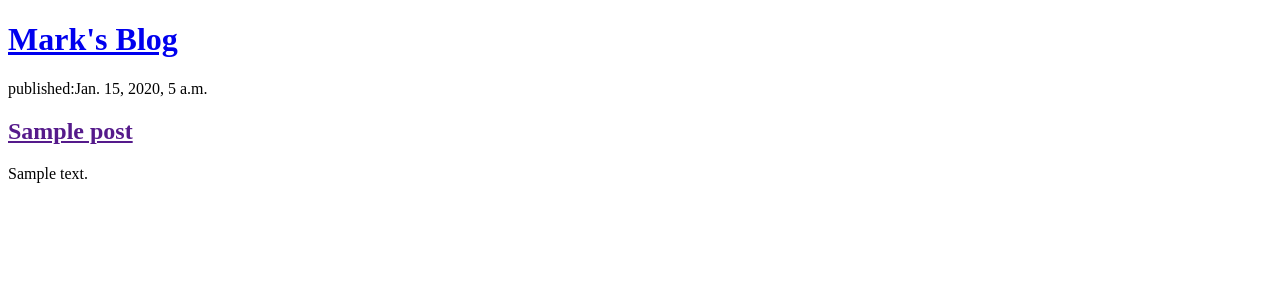
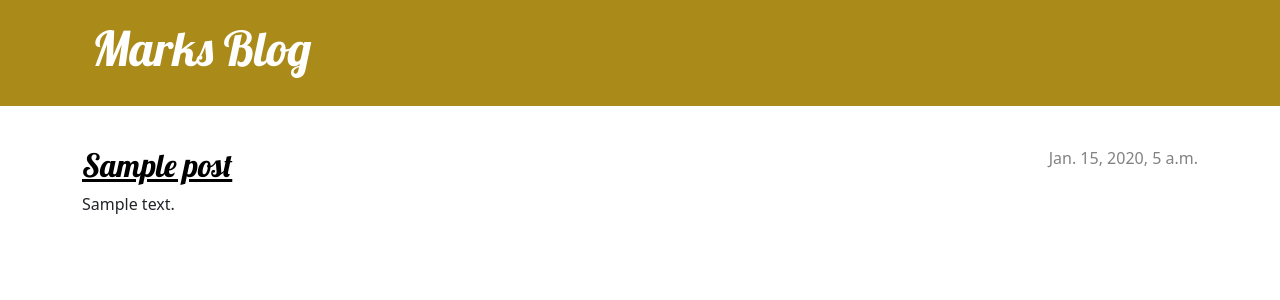
Before and after one commit to Markkoby3/Djangoit, a Django app: page / in a window 1280 px wide. Shown: the top 300 px of the page. Run offline with Django 5.2, Linux system fonts and the light colour scheme; tables that the repository leaves empty hold one stand-in row (values such as "Sample post").

Commit message:
Added view and template for detailed blog post as well as CSS for this site

```diff
--- /dev/null
+++ b/blog/static/css/blog.css
@@ -0,0 +1,77 @@
+h1 a, h2 a {
+    color :#00c295 ;
+    font-family : 'Lobster' , cursive ;
+
+
+}
+.page-header {
+    background-color: #aa8b1a;
+    margin-top: 0;
+    margin-bottom: 40px;
+    padding: 20px 20px 20px 40px;
+}
+
+.page-header h1,
+.page-header h1 a,
+.page-header h1 a:visited,
+.page-header h1 a:active {
+    color: #ffffff;
+    font-size: 36pt;
+    text-decoration: none;
+}
+
+h1,
+h2,
+h3,
+h4 {
+    font-family: 'Lobster', cursive;
+}
+
+.date {
+    color: #828282;
+}
+
+.save {
+    float: right;
+}
+
+.post-form textarea,
+.post-form input {
+    width: 100%;
+}
+
+.top-menu,
+.top-menu:hover,
+.top-menu:visited {
+    color: #ffffff;
+    float: right;
+    font-size: 26pt;
+    margin-right: 20px;
+}
+
+.post {
+    margin-bottom: 70px;
+}
+
+.post h2 a,
+.post h2 a:visited {
+    color: #000000;
+}
+
+.post > .date,
+.post > .actions {
+    float: right;
+}
+
+.btn-secondary,
+.btn-secondary:visited {
+    color: #C25100;
+    background: none;
+    border-color: #C25100;
+    margin-left: 15px;
+}
+
+.btn-secondary:hover {
+    color: #FFFFFF;
+    background-color: #C25100;
+}
--- /dev/null
+++ b/blog/templates/base.html
@@ -0,0 +1,25 @@
+{% load static %}
+<!DOCTYPE html>
+<html>
+    <head>
+        <title>Mark's Personal blog</title>
+        <link rel="stylesheet" href="https://cdn.jsdelivr.net/npm/bootstrap@5.3.3/dist/css/bootstrap.min.css" integrity="sha384-QWTKZyjpPEjISv5WaRU9OFeRpok6YctnYmDr5pNlyT2bRjXh0JMhjY6hW+ALEwIH" crossorigin="anonymous">
+        <link rel="stylesheet" href="https://fonts.googleapis.com/css?family=Lobster&subset=latin,latin-ext">
+        <link rel="stylesheet" href="{% static 'css/blog.css' %}">
+    </head>
+<body>
+    <header class="page-header">
+      <div class="container">
+          <h1><a href="/">Marks Blog</a></h1>
+      </div>
+    </header>
+    <main class="container">
+        <div class="row">
+            <div class="col">
+            {% block content %}
+            {% endblock %}
+            </div>
+        </div>
+    </main>
+</body>
+</html>
--- a/blog/templates/blog/post_list.html
+++ b/blog/templates/blog/post_list.html
@@ -1,21 +1,13 @@
-<!DOCTYPE html>
-<html>
-    <head>
-        <title>Mark's blog</title>
-    </head>
-    <body>
-        <header>
-            <h1><a href="/">Mark's Blog</a></h1>
-        </header>
+{% extends 'base.html' %}
 
-        {% for post in posts%}
-            <article>
-                <time>published:{{post.published_date}}</time>
-                <h2><a href="">{{post.title}}</a></h2>
-                <p>{{post.text|linebreaksbr}}</p>
-
-            </article>
-        {% endfor %}
-
-    </body>
-</html>
+        {% block content %}
+            {% for post in posts %}
+                <article class="post">
+                    <time class="date">
+                        {{ post.published_date }}
+                    </time>
+                    <h2><a href="">{{ post.title }}</a></h2>
+                    <p>{{ post.text|linebreaksbr }}</p>
+                </article>
+            {% endfor %}
+        {% endblock %}
--- a/blog/urls.py
+++ b/blog/urls.py
@@ -2,4 +2,10 @@ from django.urls import path
 from . import views
 
 
-urlpatterns =[ path( '' , views.post_list ,name ='post_list' )]
+urlpatterns =[
+    path( '' , views.post_list ,name ='post_list' ),
+    path('post/<int:pk>/' , views.post_detail , name='post_detail' ),
+
+
+
+    ]
--- a/blog/views.py
+++ b/blog/views.py
@@ -1,4 +1,5 @@
 from django.shortcuts import render
+from django.shortcuts import render,get_object_or_404
 from django.utils import timezone
 from .models import Post
 
@@ -7,3 +8,8 @@ from .models import Post
 def post_list(request):
     posts = Post.objects.filter(published_date__lte=timezone.now()).order_by('published_date')
     return  render(request , 'blog/post_list.html' , { 'posts' : posts})
+
+
+def post_detail(request,pk):
+    post = get_object_or_404(Post ,pk=pk)
+    return render(request , 'blog/post_detail.html' , {'post':post})
```
Also changed, not shown: blog/templates/blog/post_detail.html (added, +13 -0 lines).
